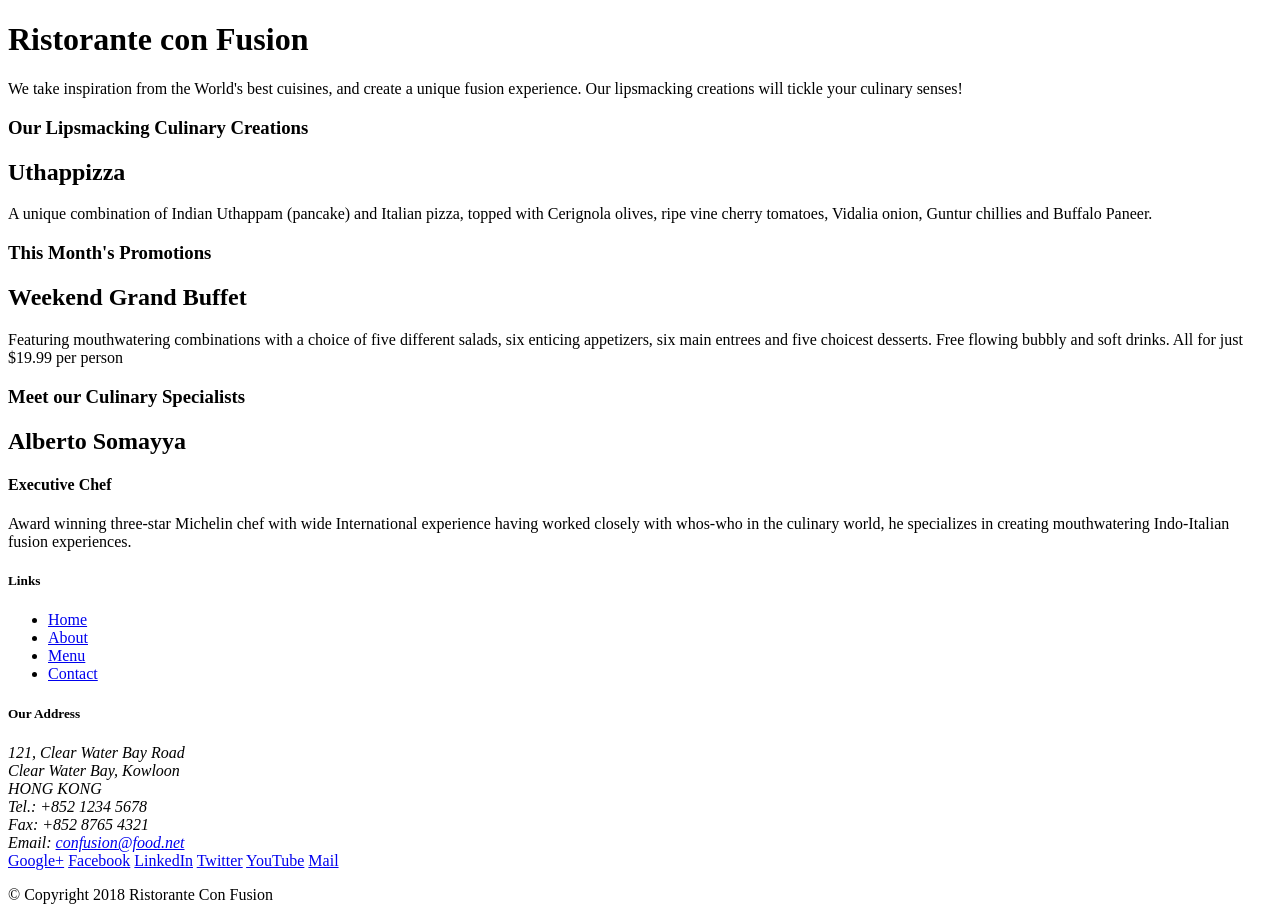
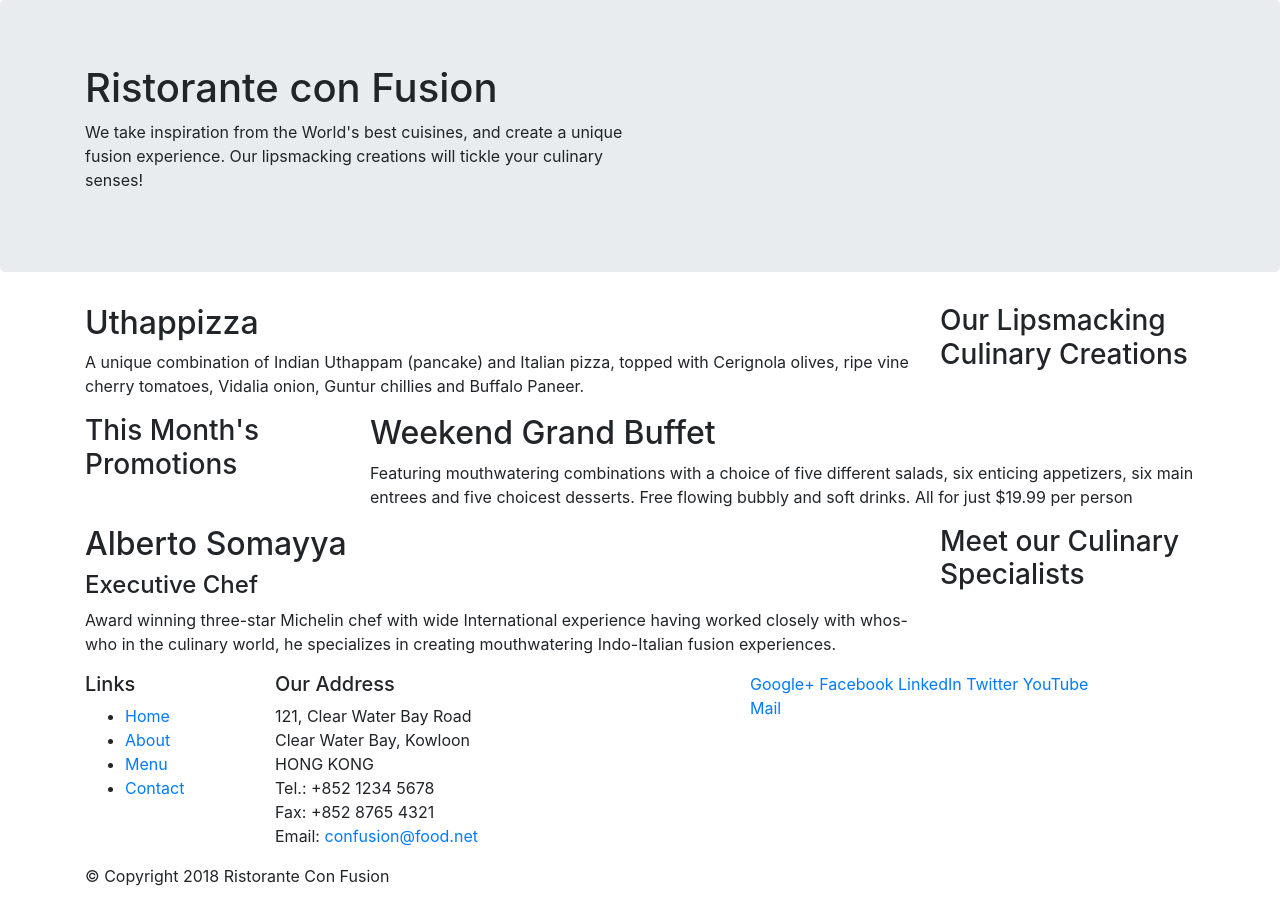
Before and after one commit to minh197/BootStrap-Grid, a website: page conFusion/index.html in a window 1280 px wide. Drawn offline with nearby package versions, Linux system fonts and the light colour scheme.

Commit message:
first commit

```diff
--- a/conFusion/index.html
+++ b/conFusion/index.html
@@ -1,52 +1,58 @@
-<!DOCTYPE html>
+<!doctype html>
 <html lang="en">
+  <head>
+    <!-- Required meta tags -->
+    <meta charset="utf-8">
+    <meta name="viewport" content="width=device-width, initial-scale=1, shrink-to-fit=no">
 
-<head>
-    <title>Ristorante Con Fusion</title>
+    <!-- Bootstrap CSS -->
+    <link rel="stylesheet" href="https://maxcdn.bootstrapcdn.com/bootstrap/4.0.0/css/bootstrap.min.css" integrity="sha384-Gn5384xqQ1aoWXA+058RXPxPg6fy4IWvTNh0E263XmFcJlSAwiGgFAW/dAiS6JXm" crossorigin="anonymous">
+
 </head>
 
 <body>
 
-    <header>
-        <div>
-            <div>
-                <div>
+    <header class ="jumbotron">
+        <div class ="container">
+            <div class ="row">
+                <div class ="col-12 col-sm-6">
                     <h1>Ristorante con Fusion</h1>
                     <p>We take inspiration from the World's best cuisines, and create a unique fusion experience. Our lipsmacking creations will tickle your culinary senses!</p>
                 </div>
-                <div>
+                <div class ="col-12 col-sm">
                 </div>
             </div>
         </div>
     </header>
 
-    <div>
-        <div>
-            <div>
+
+    <div class ="container">
+        <div class ="row">
+            <div class ="col-12 col-sm-4 order-sm-last col-md-3">
                 <h3>Our Lipsmacking Culinary Creations</h3>
             </div>
-            <div>
+            <div class ="col col-sm order-sm-first col-md">
                 <h2>Uthappizza</h2>
                 <p>A unique combination of Indian Uthappam (pancake) and Italian pizza, topped with Cerignola olives, ripe vine cherry tomatoes, Vidalia onion, Guntur chillies and Buffalo Paneer.</p>
             </div>
         </div>
 
 
-        <div>
-            <div>
+        <div class ="row">
+            <div class ="col-12 col-sm-4 col-md-3">
                 <h3>This Month's Promotions</h3>
             </div>
-            <div>
+            <div class ="col col-sm col-md">
                 <h2>Weekend Grand Buffet</h2>
                 <p>Featuring mouthwatering combinations with a choice of five different salads, six enticing appetizers, six main entrees and five choicest desserts. Free flowing bubbly and soft drinks. All for just $19.99 per person </p>
             </div>
         </div>
 
-        <div>
-            <div>
+        <div class ="row">
+            <div class ="col-12 col-sm-4 order-sm-last col-md-3">
                 <h3>Meet our Culinary Specialists</h3>
             </div>
-            <div>
+            <div class ="col col-sm order-sm-first col-md">
                 <h2>Alberto Somayya</h2>
                 <h4>Executive Chef</h4>
                 <p>Award winning three-star Michelin chef with wide International experience having worked closely with whos-who in the culinary world, he specializes in creating mouthwatering Indo-Italian fusion experiences. </p>
@@ -55,9 +61,9 @@
     </div>
 
     <footer>
-        <div>
-            <div>
-                <div>
+        <div class ="container">
+            <div class ="row">
+                <div class ="col-4 off-set-1 col-sm-2">
                     <h5>Links</h5>
                     <ul>
                         <li><a href="#">Home</a></li>
@@ -66,7 +72,7 @@
                         <li><a href="#">Contact</a></li>
                     </ul>
                 </div>
-                <div>
+                <div class ="col-7 col-sm-5">
                     <h5>Our Address</h5>
                     <address>
 		              121, Clear Water Bay Road<br>
@@ -77,7 +83,7 @@
 		              Email: <a href="mailto:confusion@food.net">confusion@food.net</a>
 		           </address>
                 </div>
-                <div>
+                <div class ="col-12 col-sm-4">
                     <div>
                         <a href="http://google.com/+">Google+</a>
                         <a href="http://www.facebook.com/profile.php?id=">Facebook</a>
@@ -88,14 +94,19 @@
                     </div>
                 </div>
            </div>
-           <div>
-                <div>
+           <div class ="row">
+                <div class ="col-auto">
                     <p>© Copyright 2018 Ristorante Con Fusion</p>
                 </div>
            </div>
         </div>
     </footer>
 
+    <script src="https://code.jquery.com/jquery-3.2.1.slim.min.js" integrity="sha384-KJ3o2DKtIkvYIK3UENzmM7KCkRr/rE9/Qpg6aAZGJwFDMVNA/GpGFF93hXpG5KkN" crossorigin="anonymous"></script>
+    <script src="https://cdnjs.cloudflare.com/ajax/libs/popper.js/1.12.9/umd/popper.min.js" integrity="sha384-ApNbgh9B+Y1QKtv3Rn7W3mgPxhU9K/ScQsAP7hUibX39j7fakFPskvXusvfa0b4Q" crossorigin="anonymous"></script>
+    <script src="https://maxcdn.bootstrapcdn.com/bootstrap/4.0.0/js/bootstrap.min.js" integrity="sha384-JZR6Spejh4U02d8jOt6vLEHfe/JQGiRRSQQxSfFWpi1MquVdAyjUar5+76PVCmYl" crossorigin="anonymous"></script>
+
 </body>
 
+  </body>
 </html>
```
Also changed, not shown: 1 other file.
